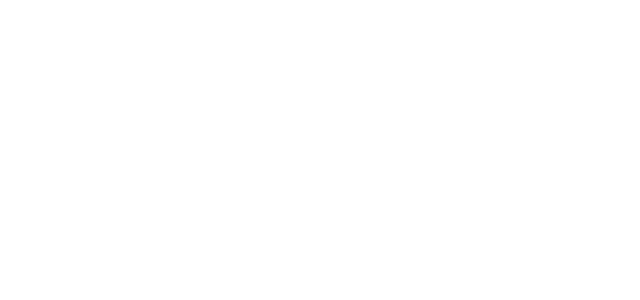
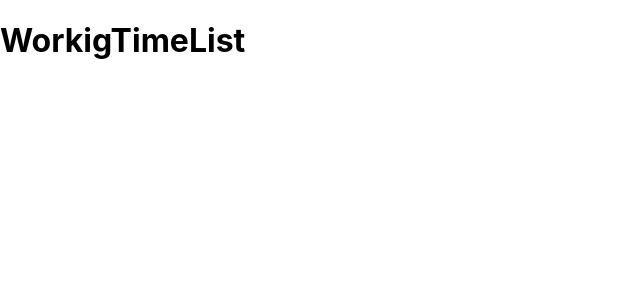
Before and after one commit to sanamaruDev/react-practice, a React (Create React App) app: page /workingtimelist in a window 1280 px wide. Before the commit this address had no page. Shown: the top 300 px of the page, without its empty margins (0-640 px from the left). Built offline with nearby package versions, Linux system fonts and the light colour scheme.

Commit message:
画面遷移（一覧表示）

```diff
--- a/src/App.tsx
+++ b/src/App.tsx
@@ -7,8 +7,12 @@
     <div className="App">
         <div>
           <Link to="/attendance">出勤時間登録</Link>
+          <br/>
           <Link to="/leaving">退勤時間登録</Link>
-        </div>
+          <br/>
+          <Link to="/workingtimelist">一覧表示</Link>
+          <br/>
+      </div>
     </div>
   );
 }
--- /dev/null
+++ b/src/components/WorkingTimeList.tsx
@@ -0,0 +1,7 @@
+export const WorkingTimeList = () => {
+    return (
+        <div>
+            <h1>WorkigTimeList</h1>
+        </div>
+    );
+};
--- a/src/index.tsx
+++ b/src/index.tsx
@@ -9,6 +9,7 @@
 } from "react-router-dom";
 import { Attendance } from "./components/Attendance";
 import { Leaving } from "./components/Leaving";
+import { WorkingTimeList } from "./components/WorkingTimeList";
 
 const root = ReactDOM.createRoot(
   document.getElementById('root') as HTMLElement
@@ -20,6 +21,7 @@
         <Route path="/" element={<App />} />
         <Route path="attendance" element={<Attendance />} />
         <Route path="leaving" element={<Leaving />} />
+        <Route path="workingtimelist" element={<WorkingTimeList />} />
       </Routes>
     </BrowserRouter>
   </React.StrictMode>
```
